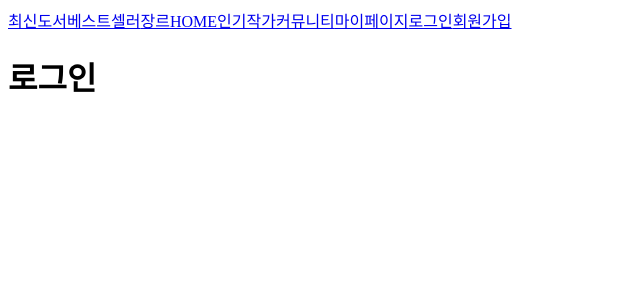
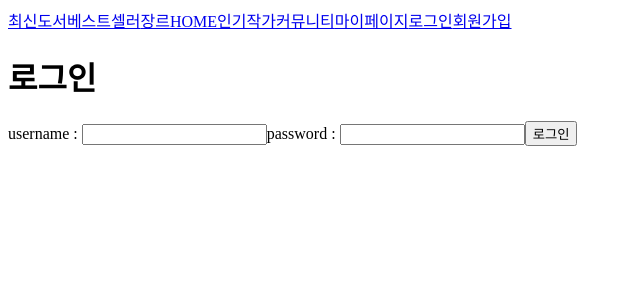
Before and after one commit to Subiniiie/book_pjt_Waleuleu, a Vue app in the folder front/book_pjt/: page /login in a window 1280 px wide. Shown: the top 300 px of the page, without its empty margins (0-640 px from the left). Built offline with nearby package versions, Linux system fonts and the light colour scheme.

Commit message:
프론트엔드 로그인 성공

```diff
--- a/front/book_pjt/package.json
+++ b/front/book_pjt/package.json
@@ -16,6 +16,7 @@
     "express": "^4.19.2",
     "morgan": "^1.10.0",
     "pinia": "^2.1.7",
+    "pinia-plugin-persistedstate": "^3.2.1",
     "vue": "^3.4.21",
     "vue-router": "^4.3.0"
   },
--- a/front/book_pjt/src/components/Community.vue
+++ b/front/book_pjt/src/components/Community.vue
@@ -1,11 +1,9 @@
 <template>
   <div>
-    <h2>커뮤니티(게시글목록)</h2>
   </div>
 </template>
 
 <script setup>
-
 </script>
 
 <style scoped>
--- a/front/book_pjt/src/main.js
+++ b/front/book_pjt/src/main.js
@@ -1,12 +1,16 @@
 import { createApp } from 'vue'
 import { createPinia } from 'pinia'
+import piniaPluginPersistedstate from 'pinia-plugin-persistedstate'
 
 import App from './App.vue'
 import router from './router'
 
 const app = createApp(App)
+const pinia = createPinia()
+pinia.use(piniaPluginPersistedstate)
 
-app.use(createPinia())
+// app.use(createPinia())
+app.use(pinia)
 app.use(router)
 
 app.mount('#app')
--- a/front/book_pjt/src/stores/counter.js
+++ b/front/book_pjt/src/stores/counter.js
@@ -1,12 +1,37 @@
 import { ref, computed } from 'vue'
 import { defineStore } from 'pinia'
+import { useRouter } from 'vue-router'
+import axios from 'axios'
 
 export const useCounterStore = defineStore('counter', () => {
-  const count = ref(0)
-  const doubleCount = computed(() => count.value * 2)
-  function increment() {
-    count.value++
+  const API_URL = 'http://127.0.0.1:8000'
+
+  const token = ref(null)
+  const router = useRouter()
+
+  // 로그인
+  const logIn = function(payload) {
+    const username = payload.username
+    const password = payload.password
+    axios({
+      method: 'post',
+      url: `${API_URL}/accounts/login/`,
+      data: {
+        username, password
+      }
+    })
+      .then((response) => {
+        console.log('로그인성공')
+        token.value = response.data.key
+        router.push({ name: 'home' })
+      })
+      .catch((error) => {
+        console.log('에러가 발생했습니다', error)
+      })
+  }
+  return {
+    API_URL,
+    logIn,
   }
 
-  return { count, doubleCount, increment }
-})
+}, {persist:true})
--- a/front/book_pjt/src/views/CommunityView.vue
+++ b/front/book_pjt/src/views/CommunityView.vue
@@ -5,9 +5,9 @@
 </template>
 
 <script setup>
-
+import { useCounterStore } from '@/stores/counter'
+import { onMounted } from 'vue'
 </script>
-
 <style scoped>
 
 </style>
--- a/front/book_pjt/src/views/LoginView.vue
+++ b/front/book_pjt/src/views/LoginView.vue
@@ -1,11 +1,36 @@
 <template>
   <div>
     <h1>로그인</h1>
+    <form @submit.prevent="logIn">
+      <label for="username">username : </label>
+      <input type="text" id="username" v-model.trim="username">
+
+      <label for="password">password : </label>
+      <input type="text" id="password" v-model.trim="password">
+
+      <input type="submit" value="로그인">
+    </form>
   </div>
 </template>
 
 <script setup>
+import { ref } from 'vue'
+import { useCounterStore } from '@/stores/counter'
 
+const store = useCounterStore()
+
+// input id인 username, password와 양방향 소통
+const username = ref(null)
+const password = ref(null)
+
+const logIn = function() {
+  const payload = {
+    username: username.value,
+    password: password.value
+  }
+  // store logIn에 payload(username, password)를 보낸다
+  store.logIn(payload)
+}
 </script>
 
 <style scoped>
```
Also changed, not shown: 2 other files (tests, documents, lock files or other folders).
